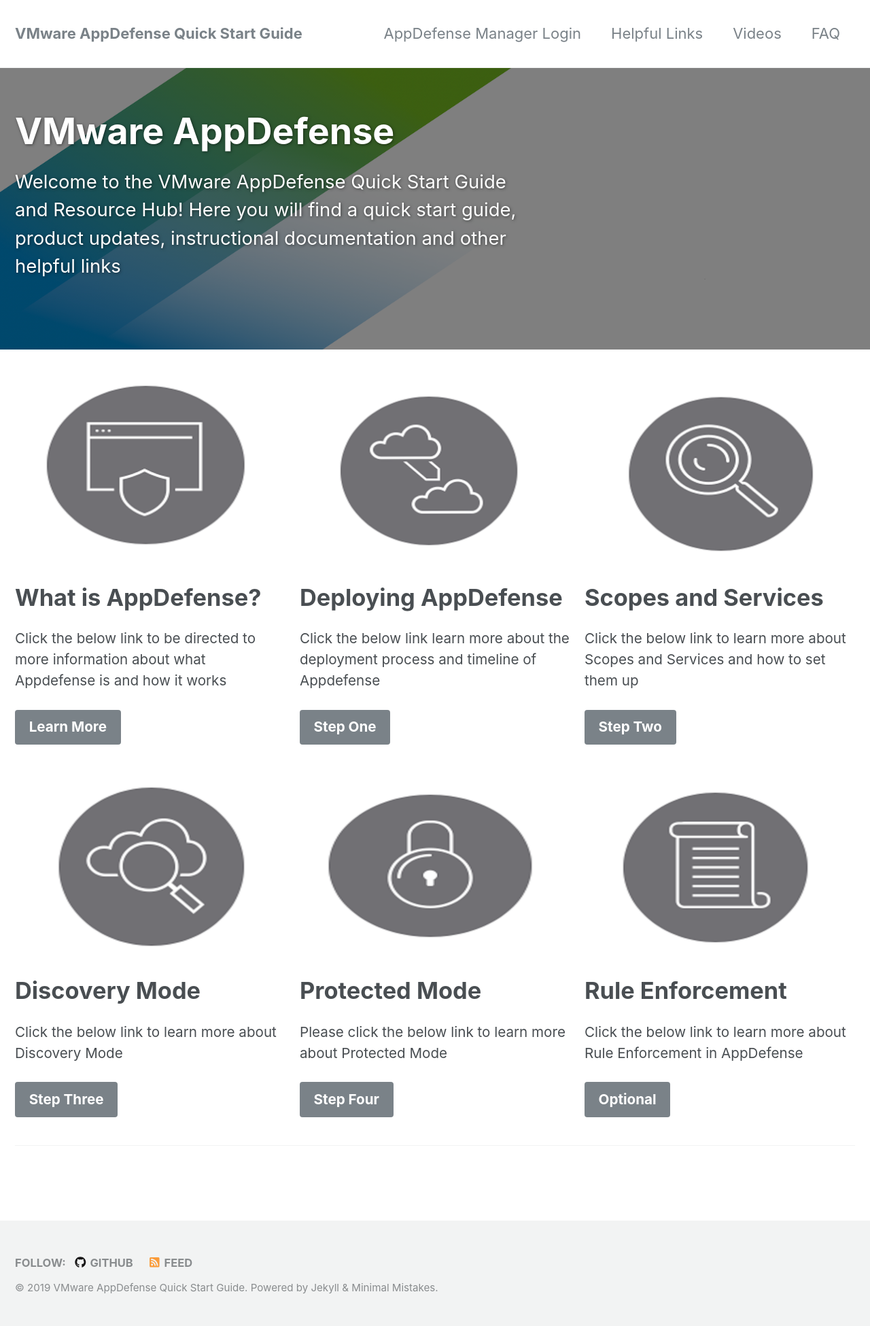
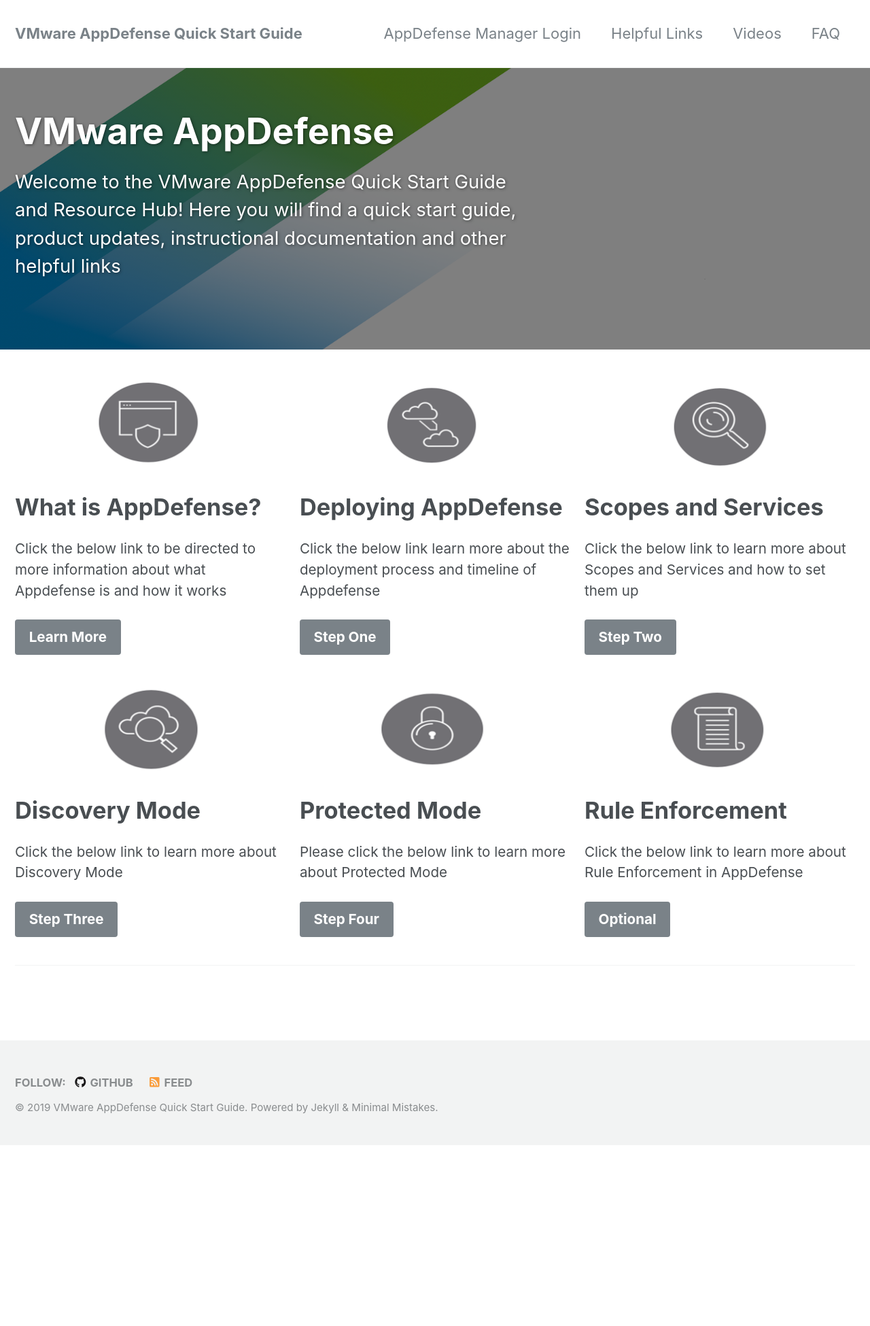
Before and after one commit to vmware-csa-team/AppDefense-Quick-Start-Guide, a Jekyll site: the page built from index.html, in a window 1280 px wide. Shown: the whole page at 68% size. Built offline with Jekyll 4.4.1, drawn with Linux system fonts in a browser that asks for light colours; nearby versions of some CDN libraries; the list of posts is cut into pages by our own code; after the commit the page ends 1684 px from its top, so only the background shows below that.

Commit message:
Update _archive.scss

```diff
--- a/_sass/minimal-mistakes/_archive.scss
+++ b/_sass/minimal-mistakes/_archive.scss
@@ -64,9 +64,10 @@
 
 .archive__item-teaser {
   border-radius: $border-radius;
+  text-align: center;
   overflow: hidden;
   img {
-    width: 100%;
+    width: 50%;
   }
 }
 
```
